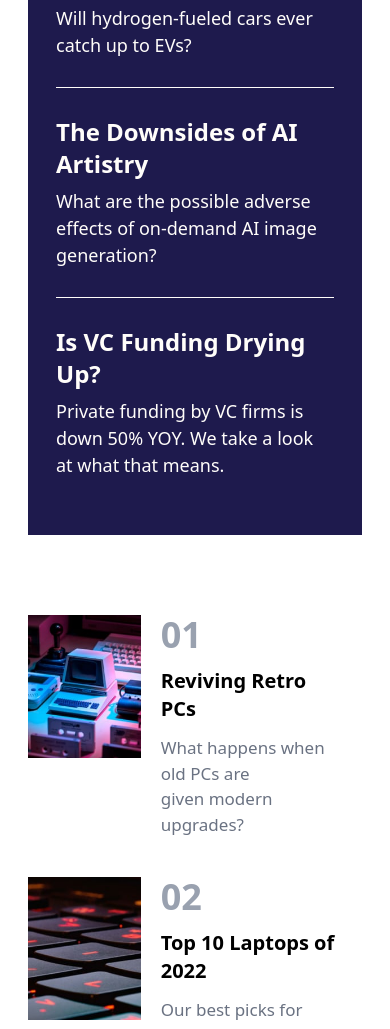
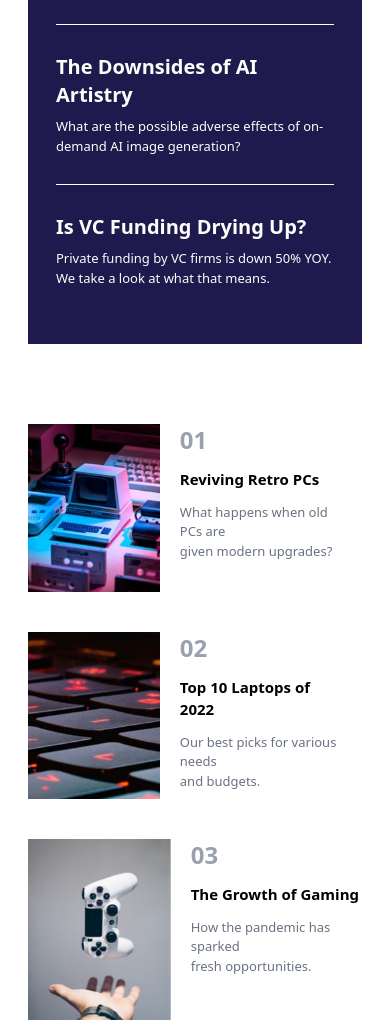
Before and after one commit to PopoolaHakeem/news, a plain HTML site: page index.html in a window 390 px wide. Shown: the part 821-1850 px from the top of the page. Drawn offline with nearby package versions, Linux system fonts and the light colour scheme.

Commit message:
upated index

```diff
--- a/index.html
+++ b/index.html
@@ -13,9 +13,9 @@
     <div class="pt-10 md:pt-20 lg:pt-25 px-7 md:px-14 lg:px-18  ">
 
         <!-- mobile-nav -->
-        <nav id="mobile-nav-list" class="hidden md:hidden relative  sm:top-[7px] md:top-[7px] ">
-            <ul class="text-[#333] font-semibold italic w-[70%] left-0 h-full fixed text-start pt-20 pl-10 border-t- bg-white space-y-7 ">
-                <li><a href="#" class="text-black">Home</a></li>
+        <nav id="mobile-nav-list" class="hidden relative  sm:top-[7px] md:top-[7px] ">
+            <ul class="text-[#333] font-normal italic w-[70%] left-0 h-full fixed text-start pt-20 pl-10 border-t- bg-white space-y-7 ">
+                <li><a href="#" class="font-semibold">Home</a></li>
                 <li><a href="#">New</a></li>
                 <li><a href="#">Popular</a></li>
                 <li><a href="#">Trending</a></li>
@@ -29,7 +29,7 @@
                 <img src="/Images/logo.svg" alt="" height="" width="75">
             </div>
             <div class="">
-                <ul class="flex items-center h-full text-[18px] text-gray-500 space-x-7 hidden md:flex lg:flex ">
+                <ul class="flex items-end h-full text-gray-500 hidden md:space-x-4 md:text-[15px] md:flex lg:text-[17px] lg:space-x-7 lg:flex ">
                     <li class="hover:text-red-400"><a href="#">Home</a></li>
                     <li class="hover:text-red-400"><a href="#">New</a></li>
                     <li class="hover:text-red-400"><a href="#">Popular</a></li>
@@ -48,13 +48,13 @@
         </nav>
 
         <!-- first-section -->
-        <div class="w-full h-[]  justify-between space-x-7 md:flex-row  lg:flex flex-col pt-20 md:pt-10 lg:pt-15">
+        <div class="w-full h-[] flex-col justify-between space-x-7 pt-20 md:pt-10 md:flex-row lg:flex lg:pt-15">
 
             <!-- Web-3section -->
             <div class="w-full flex flex-col ">
                 <div><img src="/Images/image-web-3-desktop.jpg" alt=""></div>
 
-                <div class="sm:flex md:flex lg:flex mt-9 sm:mb-5 sm:space-x-5">
+                <div class="sm:flex sm:flex-col md:flex-row lg:flex mt-9 sm:mb-5 sm:space-x-5">
 
                     <div class=" flex text-5xl sm:text-5xl sm:pr-3 md:w-[50%] md:pr-3 md:text-6xl lg:w-[50%] lg:text-6xl font-bold">
                         <h1 class="flex-col flex pb-5">
@@ -65,7 +65,7 @@
                     </div>
 
                     <div class=" flex flex-col md:w-[50%] md:space-y-5 lg:w-[50%] lg:space-y-5 ">
-                        <p class="block leading- text-[15px] text-gray-500">
+                        <p class="block text-[15px] text-gray-500 md:leading-7 lg:leading-7">
                             <span>We dive into the next evolution of the web that</span>
                             <span>claims to put the power of the platforms back into</span>
                             <span>he hands of the people. But is it really fulfilling its</span>
@@ -74,7 +74,7 @@
 
                         <!-- read-more button -->
                         <div class="py-9 md:py-0 lg:pt-9 lg:pb-0">
-                            <button class=" duration-300 hover:md:animate-[pulse_1s_ease-in-out_infinite] bg-red-400 text-white text-[10px] tracking-[5px] font-normal uppercase py-3 px-7 md:text-2xl md:px-10 md:font-bold lg:text-3xl lg:px-15 lg:font-bold hover:bg-black cursor-pointer  ">
+                            <button class=" duration-300 hover:md:animate-[pulse_1s_ease-in-out_infinite] bg-red-400 text-white text-[10px] tracking-[5px] font-normal uppercase py-3 px-7 md:text-[12px] md:px-10 md:font-bold md:tracking-[3px] lg:text-xl lg:px-15 lg:font-bold hover:bg-black cursor-pointer  ">
                                 read more
                             </button>
                         </div>
@@ -85,31 +85,31 @@
             <!-- News-section -->
             <div class="p-7 w-full md:w-full lg:w-[50%] lg:space-y-15 bg-indigo-950 text-[#fffdfa]">
 
-                <h1 class="text-5xl text-yellow-600 font-bold mb-5">New</h1>
+                <h1 class="text-3xl md:text-3xl lg:text-5xl text-yellow-600 font-bold mb-5">New</h1>
 
                 <div class="border-b-1">
-                    <h3 class="text-2xl font-bold pb-2 hover:text-yellow-600">
+                    <h3 class="text-xl md:text-xl lg:text-2xl font-bold pb-2 hover:text-yellow-600">
                        <a href="#"> Hydrogen VS Electric Cars</a>
                     </h3>
-                    <p class="text-[18px] mb-7 ">
+                    <p class="text-[13px] md:text-[14px] lg:text-[16px] mb-7 ">
                         Will hydrogen-fueled cars ever catch up to EVs?
                     </p>
                 </div>
 
                 <div class="border-b-1 mt-7">
-                    <h3 class="text-2xl font-bold pb-2 hover:text-yellow-600">
+                    <h3 class="text-xl md:text-xl lg:text-2xl font-bold pb-2 hover:text-yellow-600">
                        <a href="#"> The Downsides of AI Artistry</a>
                     </h3>
-                    <p class="text-[18px] mb-7 ">
+                    <p class="text-[13px] md:text-[14px] lg:text-[16px] mb-7 ">
                         What are the possible adverse effects of on-demand AI image generation?
                     </p>
                 </div>
 
                 <div class="">
-                    <h3 class="text-2xl font-bold pb-2 mt-7 hover:text-yellow-600">
+                    <h3 class="text-xl md:text-xl lg:text-2xl font-bold pb-2 mt-7 hover:text-yellow-600">
                         <a href="#">Is VC Funding Drying Up?</a>
                     </h3>
-                    <p class="text-[18px] mb-7 ">
+                    <p class="text-[13px] md:text-[14px] lg:text-[16px] mb-7 ">
                         Private funding by VC firms is down 50% YOY. We take a look at what that means.
                     </p>
                 </div>
@@ -125,11 +125,11 @@
                 <div><img src="/Images/image-retro-pcs.jpg" alt="" width="160"></div>
 
                <div class="flex flex-col space-y-3 ">
-                <h2 class="text-gray-400 text-4xl font-bold">01</h2>
+                <h2 class="text-gray-400 text-2xl md:text-3xl lg:text-3xl font-bold">01</h2>
 
-                <h3 class="text-xl font-bold hover:text-red-400 "><a href="#">Reviving Retro PCs</a></h3>
+                <h3 class="text-[15px] md:text-xl lg:text-xl font-bold hover:text-red-400 "><a href="#">Reviving Retro PCs</a></h3>
 
-                <p class="flex flex-col text-[17px] text-gray-500">
+                <p class="flex flex-col text-[13px] md:text-[13px] lg:text-[16px] lg:block text-gray-500">
                     <span>What happens when old PCs are </span>
                     <span>given modern upgrades?</span>
                 </p>
@@ -141,11 +141,11 @@
                 <div><img src="/Images/image-top-laptops.jpg" alt="" width="160"></div>
 
                 <div class="flex flex-col space-y-3 ">
-                    <h2 class="text-gray-400 text-4xl font-bold">02</h2>
+                    <h2 class="text-gray-400  text-2xl md:text-3xl lg:text-3xl font-bold">02</h2>
 
-                    <h3 class="text-xl font-bold hover:text-red-400 "><a href="#">Top 10 Laptops of 2022</a></h3>
+                    <h3 class="text-[15px] md:text-xl lg:text-xl font-bold hover:text-red-400 "><a href="#">Top 10 Laptops of 2022</a></h3>
 
-                    <p class="flex flex-col text-[17px] text-gray-500">
+                    <p class="flex flex-col text-[13px] md:text-[13px] lg:text-[16px] lg:block text-gray-500">
                         <span>Our best picks for various needs </span>
                         <span>and budgets.</span>
                     </p>
@@ -157,11 +157,11 @@
                 <div><img src="/Images/image-gaming-growth.jpg" alt="" width="160"></div>
 
                 <div class="flex flex-col space-y-3 ">
-                    <h2 class="text-gray-400 text-4xl font-bold">03</h2>
+                    <h2 class="text-gray-400  text-2xl md:text-3xl lg:text-3xl font-bold">03</h2>
 
-                    <h3 class="text-xl font-bold hover:text-red-400 "><a href="#">The Growth of Gaming</a></h3>
+                    <h3 class="text-[15px] md:text-xl lg:text-xl font-bold hover:text-red-400 "><a href="#">The Growth of Gaming</a></h3>
 
-                    <p class="flex flex-col text-[17px] text-gray-500">
+                    <p class="flex flex-col text-[13px] md:text-[13px] lg:text-[16px] lg:block text-gray-500">
                         <span>How the pandemic has sparked </span>
                         <span>fresh opportunities.</span>
                     </p>
@@ -172,7 +172,7 @@
         </div>
 
         <!-- footer -->
-        <footer class="py-10 text-gray-500 text-[10px] tracking-wide font-semibold text-center">
+        <footer class="pt-10 pb-5 text-gray-500 text-[10px] tracking-wide font-semibold text-center">
             Challenge by
            <a href="#"> Frontend Mentor</a>.
            Coded by
```
